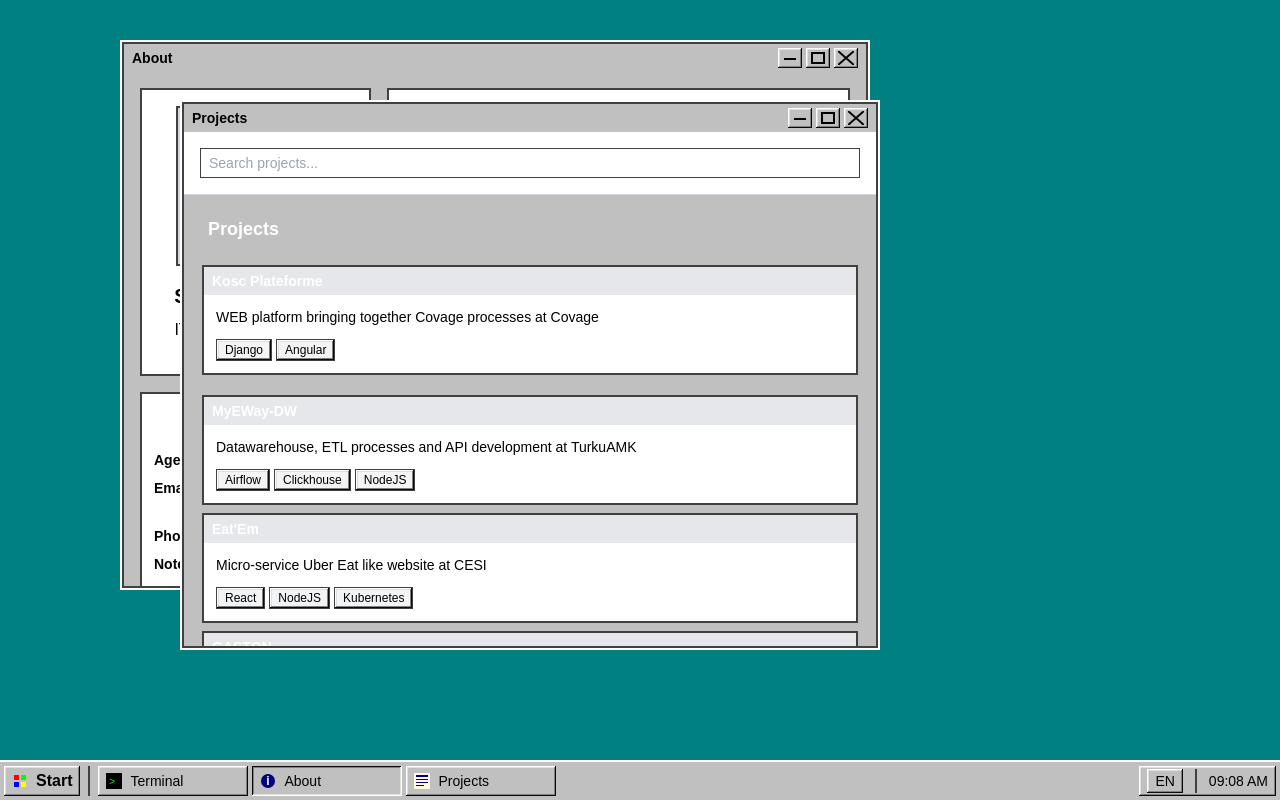
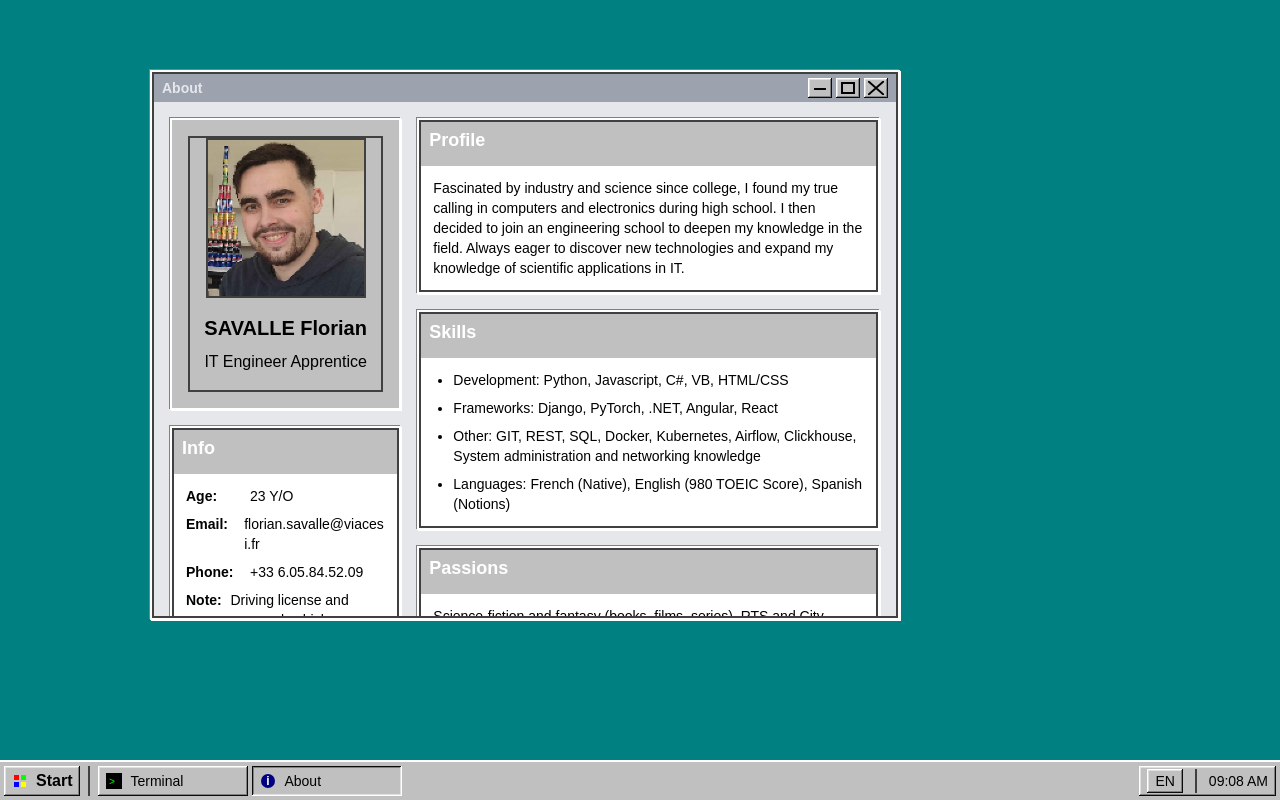
Before and after one commit to EpikToo/portfolio2025, a React (Create React App) app: page / in a window 1280 px wide. Built offline with nearby package versions, Linux system fonts and the light colour scheme; a web font is replaced by a local one.

Commit message:
feat: fixed interface, added profilepic

```diff
--- a/src/App.js
+++ b/src/App.js
@@ -28,13 +28,13 @@ const AppContent = () => {
             title: t('windows.about.title')
         },
         projects: {
-            isOpen: true,  // Projects opened by default
+            isOpen: false,  // Projects closed by default - CHANGED THIS
             isMinimized: false,
             isActive: false,
             title: t('windows.projects.title')
         },
         experience: {
-            isOpen: false,  // Experience closed by default (to avoid cluttering the interface)
+            isOpen: false,  // Experience closed by default
             isMinimized: false,
             isActive: false,
             title: t('windows.experience.title')
@@ -156,12 +156,12 @@ const AppContent = () => {
 
     // Calculate positions for each window
     const getWindowPosition = (index) => {
-        // Predefined positions for each window type
+        // Predefined positions for each window type with more spacing
         const positions = [
-            { x: 50, y: 50 },    // Terminal
-            { x: 120, y: 40 },   // About
-            { x: 180, y: 100 },  // Projects
-            { x: 80, y: 120 }    // Experience
+            { x: 50, y: 50 },     // Terminal
+            { x: 150, y: 70 },    // About - ADJUSTED
+            { x: 250, y: 150 },   // Projects - ADJUSTED
+            { x: 100, y: 180 }    // Experience - ADJUSTED
         ];
 
         // If index is in the array, return its predefined position
--- a/src/components/AboutWindow/AboutWindow.jsx
+++ b/src/components/AboutWindow/AboutWindow.jsx
@@ -11,28 +11,30 @@ const AboutWindow = () => {
     const { t } = useTranslation();
 
     return (
-        <div className="h-full overflow-auto bg-win98-button-face p-4">
+        <div className="h-full overflow-auto bg-gray-200 p-4">
             <div className="flex flex-col md:flex-row gap-4">
                 {/* Profile section */}
                 <div className="md:w-1/3 flex flex-col">
-                    <div className="bg-white border-2 border-win98-window-border-dark p-4 mb-4">
+                    <div className="bg-win98-button-face border-2 border-white shadow-win98-window p-4 mb-4">
+                        <div className="inner-border border-2 border-win98-window-border-dark">
                             <div className="w-40 h-40 mx-auto mb-4 border-2 border-win98-window-border-dark shadow-win98-btn overflow-hidden">
-                            {/* Placeholder for profile image */}
-                            <div className="bg-gray-300 w-full h-full flex items-center justify-center">
-                                <span className="text-gray-600">Profile Image</span>
-                            </div>
-                            {/* When you have the image, you can use this code:
-                            <img src={profileImg} alt="Florian Savalle" className="w-full h-full object-cover" />
-                            */}
+                                {/* Profile image - using the image from public folder */}
+                                <img
+                                    src="/profilepic.png"
+                                    alt="Florian Savalle"
+                                    className="w-full h-full object-cover"
+                                />
                             </div>
 
                             <h1 className="text-xl font-bold text-center mb-2">{t('about.nametitle')}</h1>
                             <p className="text-center mb-4">{t('about.namecontent')}</p>
                         </div>
+                    </div>
 
-                    <div className="bg-white border-2 border-win98-window-border-dark mb-4">
+                    <div className="bg-win98-button-face border-2 border-white shadow-win98-window mb-4">
+                        <div className="inner-border border-2 border-win98-window-border-dark">
                             <SectionTitle>Info</SectionTitle>
-                        <div className="p-3">
+                            <div className="p-3 bg-white">
                                 <ul className="space-y-2 text-sm">
                                     <li className="flex">
                                         <span className="font-bold w-16">Age:</span>
@@ -54,19 +56,23 @@ const AboutWindow = () => {
                             </div>
                         </div>
                     </div>
+                </div>
 
                 {/* Information section */}
                 <div className="md:w-2/3">
-                    <div className="bg-white border-2 border-win98-window-border-dark mb-4">
+                    <div className="bg-win98-button-face border-2 border-white shadow-win98-window mb-4">
+                        <div className="inner-border border-2 border-win98-window-border-dark">
                             <SectionTitle>{t('about.profiletitle')}</SectionTitle>
-                        <div className="p-3">
+                            <div className="p-3 bg-white">
                                 <p className="text-sm">{t('about.profilecontent')}</p>
                             </div>
                         </div>
+                    </div>
 
-                    <div className="bg-white border-2 border-win98-window-border-dark mb-4">
+                    <div className="bg-win98-button-face border-2 border-white shadow-win98-window mb-4">
+                        <div className="inner-border border-2 border-win98-window-border-dark">
                             <SectionTitle>{t('about.misctitle')}</SectionTitle>
-                        <div className="p-3">
+                            <div className="p-3 bg-white">
                                 <ul className="text-sm list-disc pl-5 space-y-2">
                                     <li>{t('about.misccontent1')}</li>
                                     <li>{t('about.misccontent2')}</li>
@@ -75,11 +81,14 @@ const AboutWindow = () => {
                                 </ul>
                             </div>
                         </div>
+                    </div>
 
-                    <div className="bg-white border-2 border-win98-window-border-dark">
+                    <div className="bg-win98-button-face border-2 border-white shadow-win98-window">
+                        <div className="inner-border border-2 border-win98-window-border-dark">
                             <SectionTitle>{t('about.passionstitle')}</SectionTitle>
-                        <div className="p-3">
+                            <div className="p-3 bg-white">
                                 <p className="text-sm">{t('about.passionscontent')}</p>
+                            </div>
                         </div>
                     </div>
                 </div>
--- a/src/components/ProjectsWindow/ProjectsWindow.jsx
+++ b/src/components/ProjectsWindow/ProjectsWindow.jsx
@@ -15,7 +15,7 @@ const ProjectCard = ({ content }) => {
 
     return (
         <div className="mb-4 overflow-hidden">
-            <div className="bg-gray-200 border-2 border-win98-button-face">
+            <div className="bg-win98-button-face border-2 border-white shadow-win98-window">
                 <div className="border-2 border-win98-window-border-dark">
                     <div className="bg-win98-window-title text-white px-2 py-1 font-bold text-sm">
                         {title}
@@ -60,12 +60,12 @@ const ProjectsWindow = () => {
     );
 
     return (
-        <div className="h-full flex flex-col bg-win98-button-face">
-            <div className="p-4 border-b border-gray-300 bg-white">
-                <div className="shadow-win98-btn bg-white flex items-center">
+        <div className="h-full flex flex-col bg-gray-200">
+            <div className="p-4 border-b border-gray-300 bg-win98-button-face shadow-win98-window">
+                <div className="shadow-win98-btn bg-white flex items-center border-2 border-win98-window-border-dark">
                     <input
                         type="text"
-                        className="w-full border border-win98-window-border-dark px-2 py-1 focus:outline-none text-sm"
+                        className="w-full px-2 py-1 focus:outline-none text-sm"
                         placeholder={t('projects.search_placeholder') || "Search projects..."}
                         value={searchQuery}
                         onChange={(e) => setSearchQuery(e.target.value)}
@@ -82,10 +82,13 @@ const ProjectsWindow = () => {
             </div>
 
             <div className="flex-1 overflow-auto p-4">
-                <h2 className="text-lg font-bold mb-4 bg-win98-window-title text-white px-2 py-1">
-                    {t('about.projectstitle')}
-                </h2>
+                <div className="bg-win98-button-face border-2 border-white shadow-win98-window mb-4">
+                    <div className="border-2 border-win98-window-border-dark">
+                        <div className="bg-win98-window-title text-white px-2 py-1">
+                            <h2 className="text-lg font-bold">{t('about.projectstitle')}</h2>
+                        </div>
 
+                        <div className="p-2 bg-gray-100">
                             {filteredProjects.length > 0 ? (
                                 <div className="space-y-1">
                                     {filteredProjects.map((project, index) => (
@@ -99,6 +102,9 @@ const ProjectsWindow = () => {
                             )}
                         </div>
                     </div>
+                </div>
+            </div>
+        </div>
     );
 };
 
--- a/src/components/Window/Window.jsx
+++ b/src/components/Window/Window.jsx
@@ -24,6 +24,7 @@ const Window = ({
     const [resizeStart, setResizeStart] = useState({ x: 0, y: 0, width: 0, height: 0 });
     const [isMaximized, setIsMaximized] = useState(false);
     const [preMaximizeState, setPreMaximizeState] = useState(null);
+    const [isActive, setIsActive] = useState(false);
     const windowRef = useRef(null);
     const contentRef = useRef(null);
 
@@ -92,6 +93,7 @@ const Window = ({
         e.stopPropagation();
         const newZIndex = bringToFront(windowId);
         setZIndex(newZIndex);
+        setIsActive(true);
     };
 
     const handleTitleBarDoubleClick = (e) => {
@@ -225,15 +227,16 @@ const Window = ({
             }}
             onMouseDown={handleWindowClick}
         >
-            <div className="bg-win98-button-face border-2 border-white h-full w-full">
+            <div className="bg-win98-button-face border-2 border-white h-full w-full shadow-win98-window">
                 <div className="border-2 border-win98-window-border-dark h-full flex flex-col">
                     {/* Title bar */}
                     <div
-                        className="window-title-bar bg-win98-window-title px-2 py-1 flex justify-between items-center cursor-grab select-none"
+                        className={`window-title-bar px-2 py-1 flex justify-between items-center cursor-grab select-none
+                            ${isActive ? 'bg-win98-window-title text-white' : 'bg-gray-400 text-gray-200'}`}
                         onMouseDown={handleMouseDown}
                         onDoubleClick={handleTitleBarDoubleClick}
                     >
-                        <span className="text-win98-window-title-text font-bold text-sm">
+                        <span className="font-bold text-sm">
                             {title}
                         </span>
                         {/* Control buttons */}
```
Also changed, not shown: src/components/ExperienceWindow/ExperienceWindow.jsx (+9 -5 lines), public/profilepic.png (added). Lines whose indentation alone changed are shown as unchanged.
